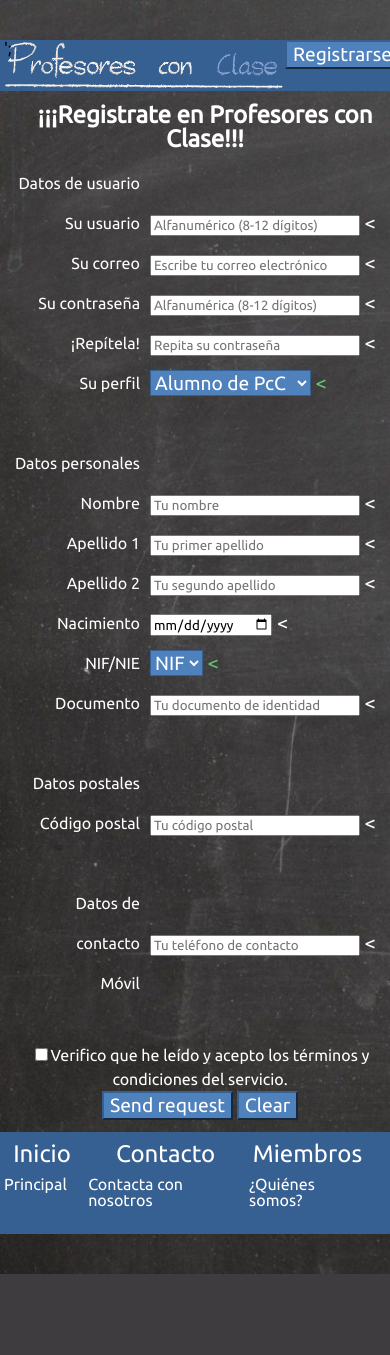
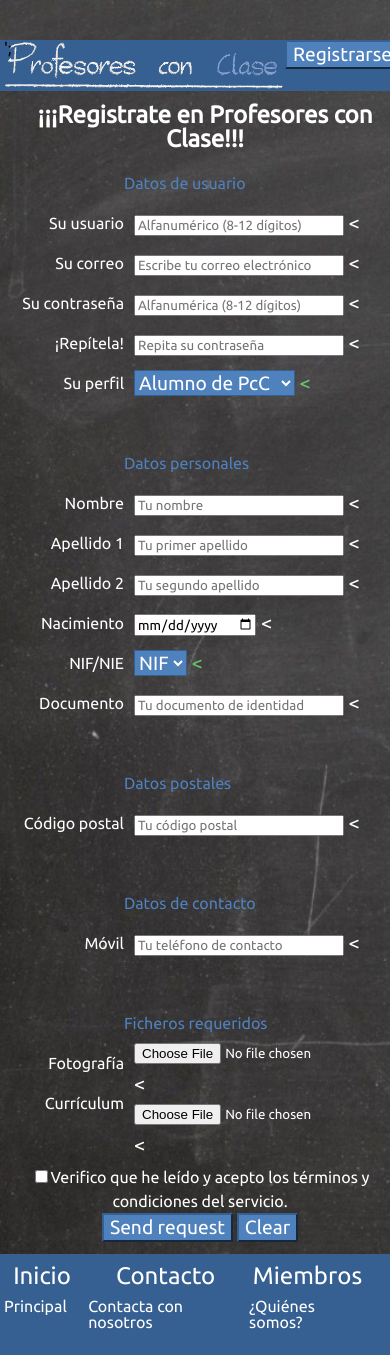
Before and after one commit to Supermanuu/Repoconclase, a PHP site: page /registro.php in a window 390 px wide. Shown: the top 1355 px of the page. Before the commit the page ends 1274 px from the top, so only its background shows below. Run offline with PHP 8.4, Linux system fonts and the light colour scheme; some libraries are stand-ins or nearby versions.

Commit message:
Modificaciones en el formulario de registro. No funciona la versión responsive.

```diff
--- a/registro.php
+++ b/registro.php
@@ -22,14 +22,14 @@
 				<h1 class="my_h1">¡¡¡Registrate en Profesores con Clase!!!</h1>
 				<form id="form_registro" class="form_box" method="post" action="./php/form_registro.php">
 					<div class="form_etiquetas">
-						<text class="form_text">Datos de usuario</text></br>
+						<text class="blue" id="form_text">Datos de usuario</text></br>
 						<label class="form_label" for="Usuario">Su usuario</label></br>
 						<label class="form_label" for="Correo">Su correo</label></br>
 						<label class="form_label" for="Contraseña1">Su contraseña</label></br>
 						<label class="form_label" for="Contraseña2">¡Repítela!</label></br>
 						<label class="form_label" for="Perfil">Su perfil</label></br>
 						</br>
-						<text class="form_text">Datos personales</text></br>
+						<text class="blue" id="form_text">Datos personales</text></br>
 						<label class="form_label" for="Nombre">Nombre</label></br>
 						<label class="form_label" for="Apellido_1">Apellido 1</label></br>
 						<label class="form_label" for="Apellido_2">Apellido 2</label></br>
@@ -37,11 +37,15 @@
 						<label class="form_label" for="Tipo_Documento">NIF/NIE</label></br>
 						<label class="form_label" for="Documento">Documento</label></br>
 						</br>
-						<text class="form_text">Datos postales</text></br>
+						<text class="blue" id="form_text">Datos postales</text></br>
 						<label class="form_label" for="CP">Código postal</label></br>
 						</br>
-						<text class="form_text">Datos de contacto</text></br>
+						<text class="blue" id="form_text">Datos de contacto</text></br>
 						<label class="form_label" for="Móvil">Móvil</label></br>
+						</br>
+						<text class="blue" id="form_text">Ficheros requeridos</text></br>
+						<label class="form_label" for="Foto">Fotografía</label></br>
+						<label class="form_label" for="CV">Currículum</label></br>
 						</br>
 					</div>
 					<div class="form_entradas">
@@ -51,9 +55,9 @@
 
 						<input class="form_input" id="field2" type="email" name="Correo" maxlength="40" size="20" placeholder="Escribe tu correo electrónico" autocomplete="off" required/><label class="form_checker" id="input_chk2">  <</label></br>
 
-						<input class="form_input" id="field3" type="password" name="Contraseña1" maxlength="20" size="20" placeholder="Alfanumérica (8-12 dígitos)" pattern="[A-Za-z0-9]{8,12}" autocomplete="off"><label class="form_checker" id="input_chk3">  <</label></br>
+						<input class="form_input" id="field3" type="password" name="Contraseña1" maxlength="20" size="20" placeholder="Alfanumérica (8-12 dígitos)" autocomplete="off" oncopy="return false" onpaste="return false"><label class="form_checker" id="input_chk3" required>  <</label></br>
 
-						<input class="form_input" id="field4" type="password" name="Contraseña2" maxlength="20" size="20" placeholder="Repita su contraseña" autocomplete="off" required/><label class="form_checker" id="input_chk4">  <</label></br>
+						<input class="form_input" id="field4" type="password" name="Contraseña2" maxlength="20" size="20" placeholder="Repita su contraseña" autocomplete="off" oncopy="return false" onpaste="return false" required/><label class="form_checker" id="input_chk4">  <</label></br>
 
 						<select class="blue" id="field5" name="Perfil">
   							<option class="form_option" value="alumno" selected>Alumno de PcC</option>
@@ -83,6 +87,10 @@
 						</br></br> <!-- Datos de contacto -->
 						<input class="form_input" id="field14" type="text" name="Móvil" maxlength="20" size="20" placeholder="Tu teléfono de contacto" autocomplete="off" required/><label class="form_checker" id="input_chk14">  <</label></br>
 
+						</br></br> <!-- Ficheros requeridos -->
+						<input class="form_input" id="field15" type="file" name="Foto" accept=".jpg" autocomplete="off" required/><label class="form_checker" id="input_chk15">  <</label></br>
+						<input class="form_input" id="field16" type="file" name="CV" accept=".pdf" autocomplete="off" required/><label class="form_checker" id="input_chk16">  <</label></br>
+
 					</div>
 					<div class="form_botonera">
 						<label for="verif"/> <input id="chkbx" type="checkbox" required>Verifico que he leído y acepto los términos y condiciones del servicio.</br>
```
Also changed, not shown: php/form_registro.php (+65 -1 lines).
